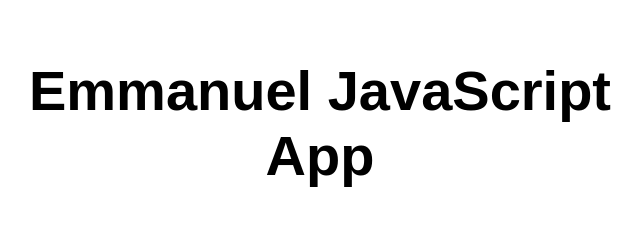
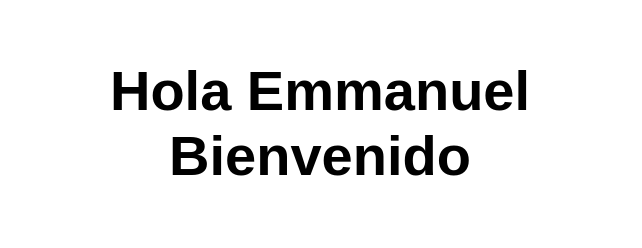
Before and after one commit to EmmanuelHT27/mi-primera-app-emma, a website: page src/index.html in a window 1280 px wide. Shown: the whole page, without its empty margins (320-962 px from the left). Drawn offline with Linux system fonts and the light colour scheme.

Commit message:
//cambie el mensaje de bienvenida

```diff
--- a/src/index.html
+++ b/src/index.html
@@ -10,7 +10,7 @@
 
 <body>
   <main>
-    <h1>Emmanuel JavaScript App</h1>
+    <h1>Hola Emmanuel Bienvenido</h1>
   </main>
 </body>
 
```
